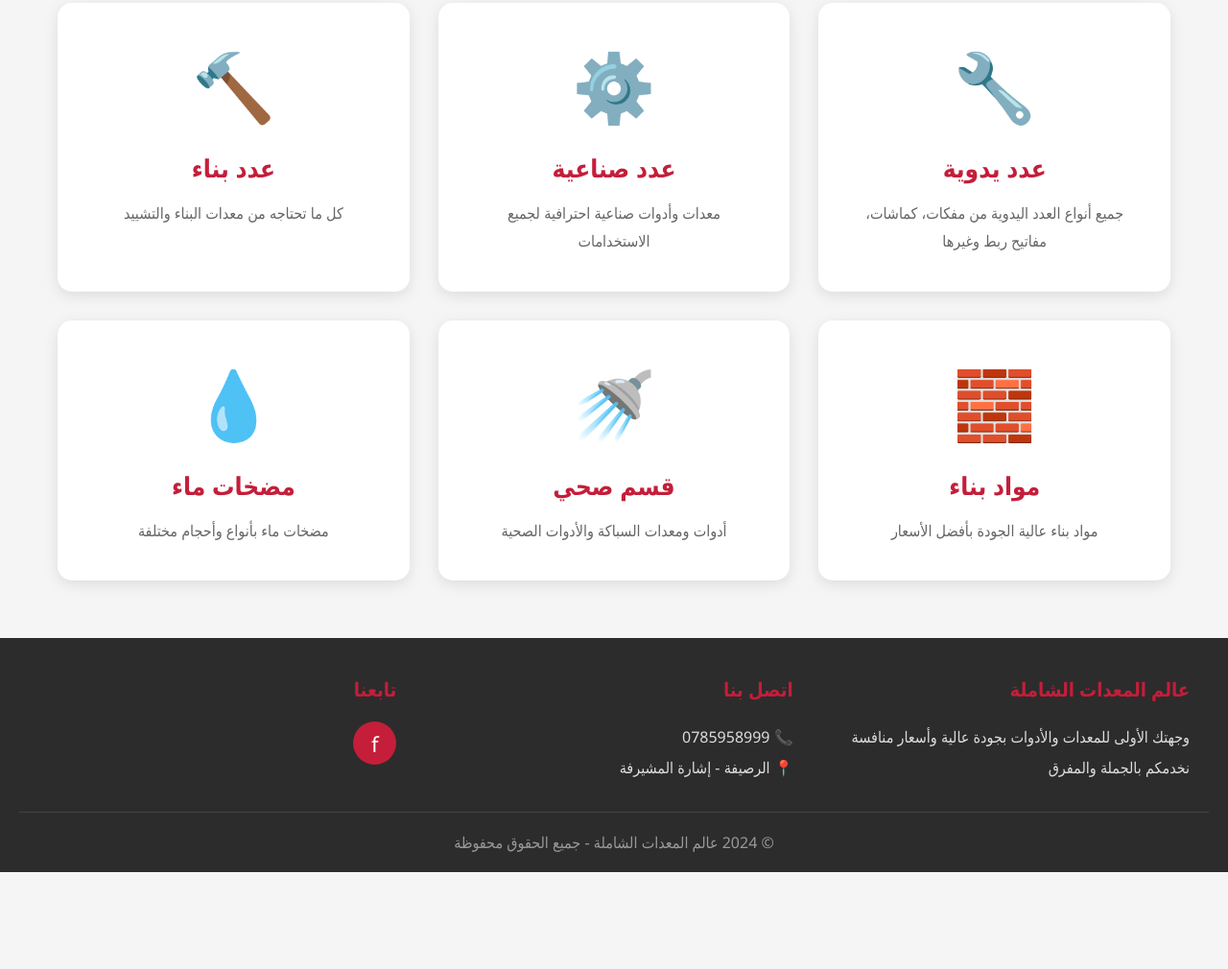
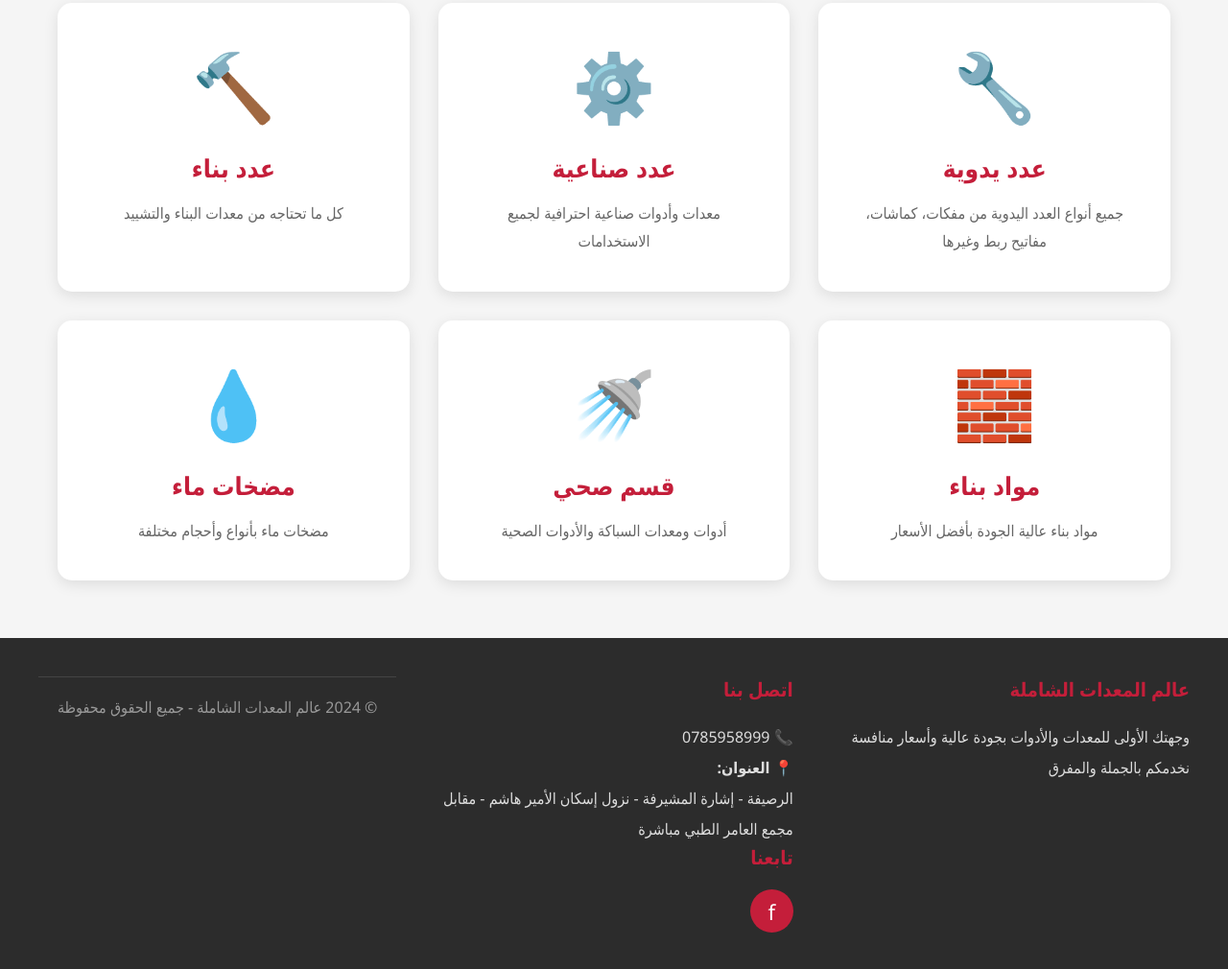
Before and after one commit to yaghiabdullahzarqa-cloud/almaddat_website, a plain HTML site: page index.html in a window 1280 px wide. Shown: the part 750-1760 px from the top of the page at 96% size. Before the commit the page ends 1659 px from the top, so only its background shows below. Drawn offline with Linux system fonts and the light colour scheme.

Commit message:
Update index.html

```diff
--- a/index.html
+++ b/index.html
@@ -575,8 +575,12 @@
             <div class="footer-section">
                 <h3>اتصل بنا</h3>
                 <a href="tel:0785958999">📞 0785958999</a>
-                <p>📍 الرصيفة - إشارة المشيرفة</p>
-            </div>
+              <p><strong>📍 العنوان:</strong></p>
+            <p>
+                <a href="https://maps.app.goo.gl/XhZCUBM9iYjFmEpVA" target="_blank" style="text-decoration: none;">
+                    الرصيفة - إشارة المشيرفة - نزول إسكان الأمير هاشم - مقابل مجمع العامر الطبي مباشرة
+                </a>
+            </p>
 
             <div class="footer-section">
                 <h3>تابعنا</h3>
```
